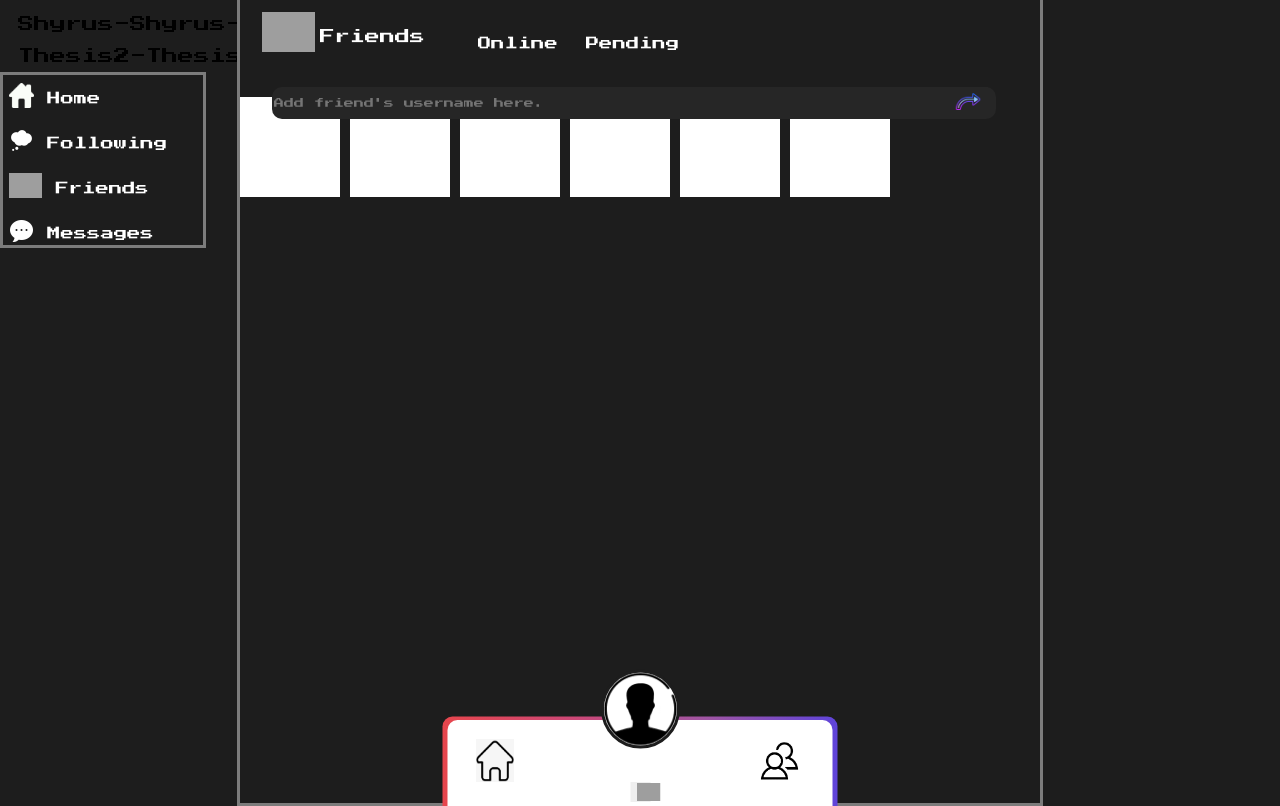
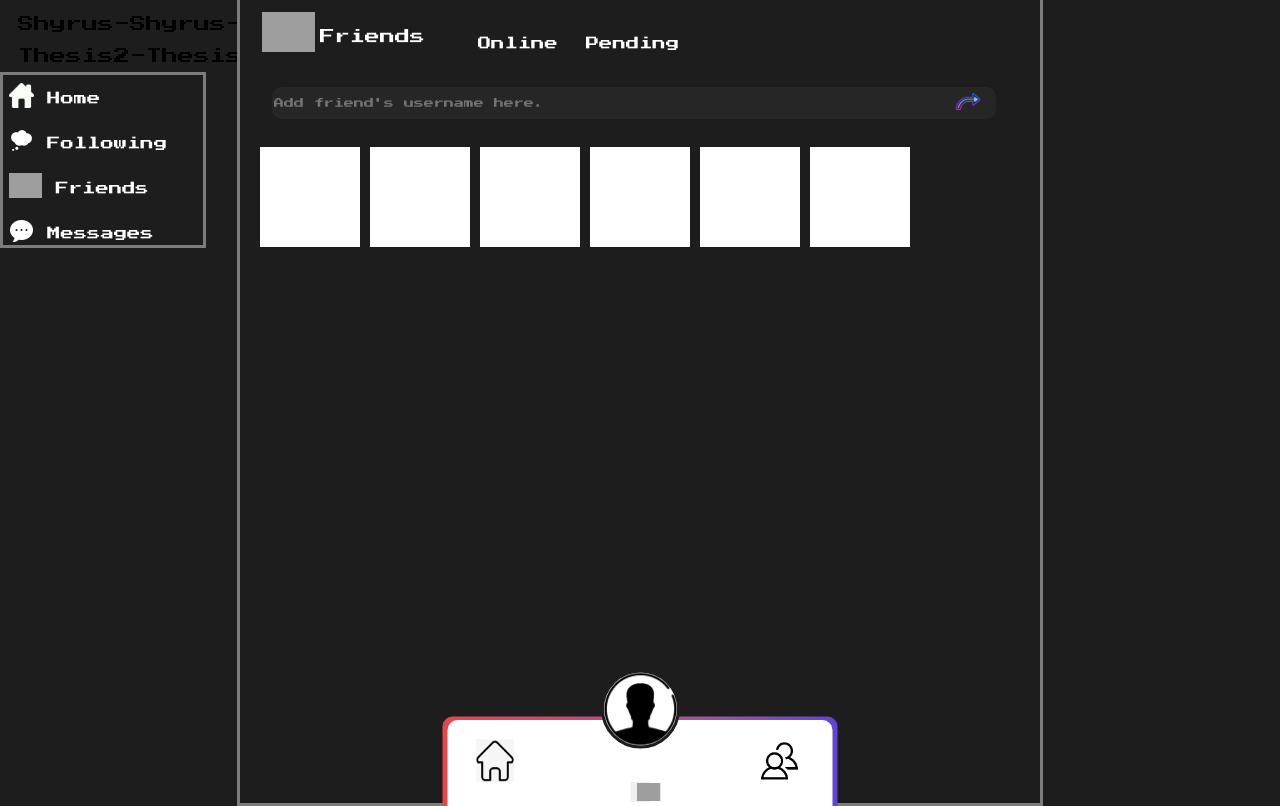
Before and after one commit to iShyrus/PostPlay, a Flask app: a page that uses templates/friendsPage.html in a window 1280 px wide. Run offline with Flask 3, Linux system fonts and the light colour scheme; grey boxes are pictures that could not be loaded.

Commit message:
Friends CSS

```diff
--- a/static/styles/friendsPage.css
+++ b/static/styles/friendsPage.css
@@ -68,5 +68,7 @@
     display: inline-block;
     margin-right: 10px; /* Optional: Add some space between the divs */
     margin-top:10px;
-
+    position:relative;
+    top:50px;
+    left:20px;
 }
```
